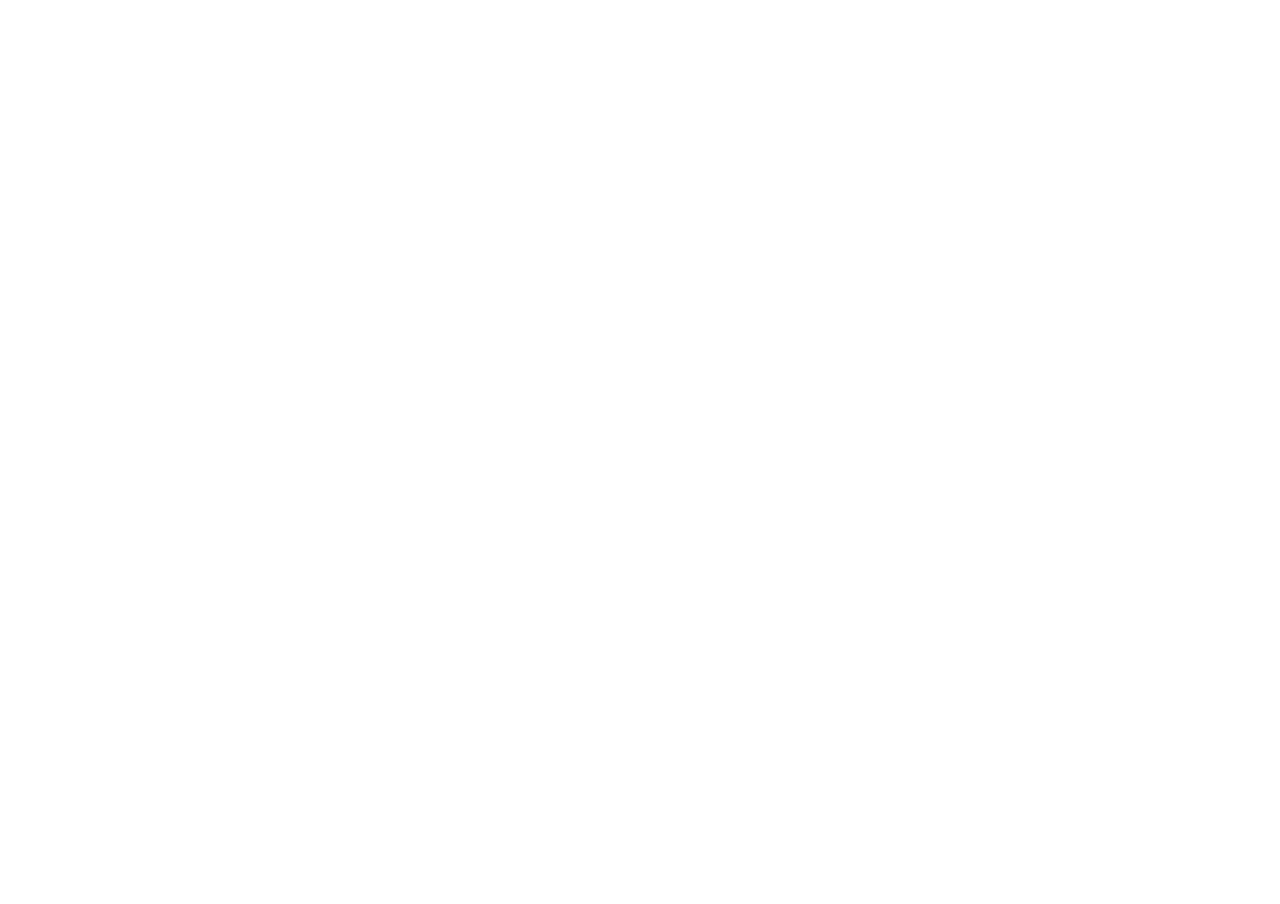
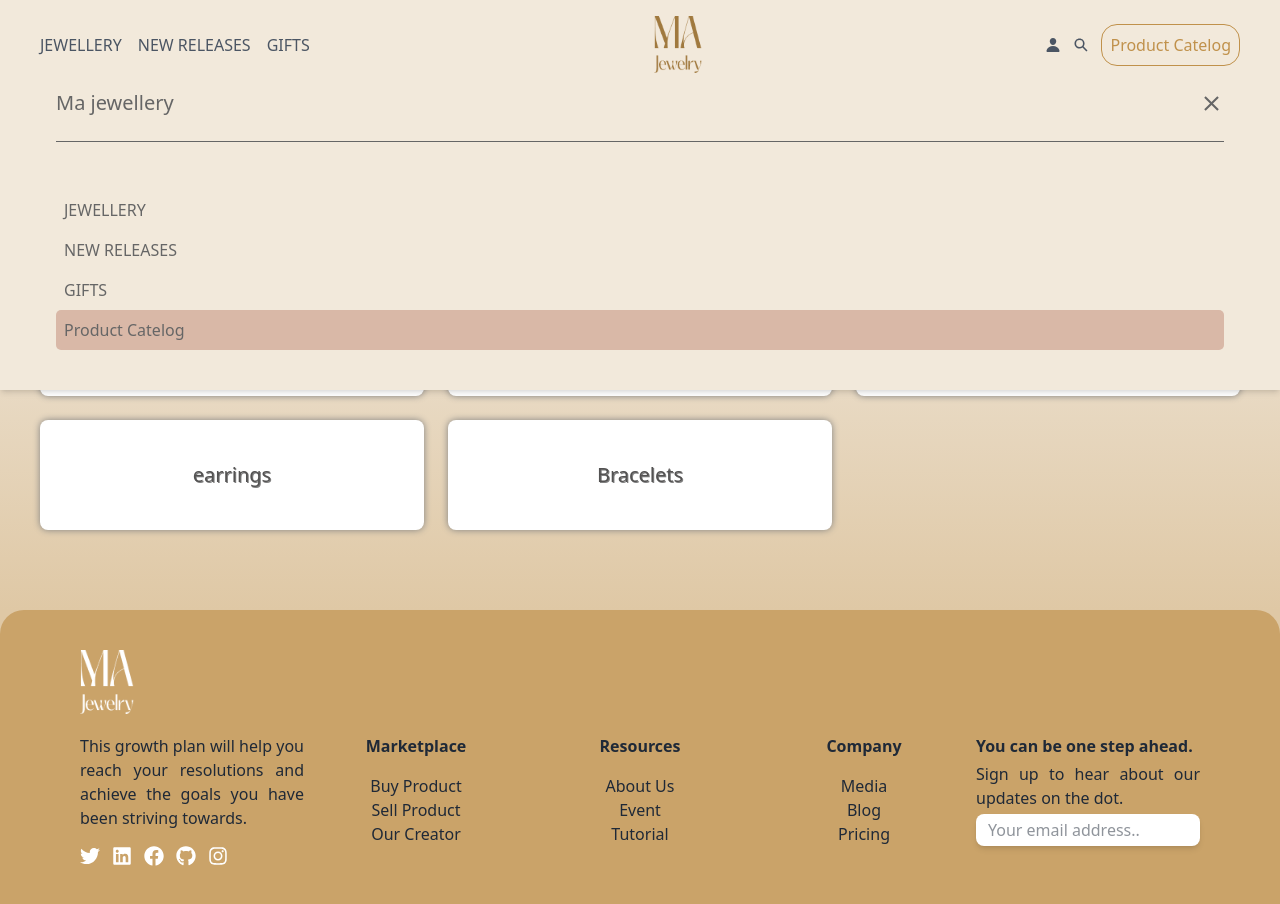
Before and after one commit to Mahlagha2211/goldWebsite, a React (Vite) app: page /products in a window 1280 px wide. Before the commit this address had no page. Before the commit the page ends 800 px from the top, so only its background shows below. Built offline with nearby package versions, Linux system fonts and the light colour scheme.

Commit message:
start the products route

```diff
--- a/src/App.css
+++ b/src/App.css
@@ -19,6 +19,9 @@
 .diamond img {
   @apply max-[550px]:h-10;
 }
-.diamond p{
+.diamond p {
   @apply max-[550px]:text-[12px] max-[550px]:font-bold;
 }
+.AllCategories {
+  @apply bg-white rounded-lg py-10 shadow-[0_0_7px_gray] text-shadow-[1px_1px_0px_gray] text-center text-[20px] text-[#535252];
+}
--- a/src/App.jsx
+++ b/src/App.jsx
@@ -1,12 +1,19 @@
 import HomePage from "./pages/HomePage";
 import Categories from "./pages/Categories";
 import { Routes, Route } from "react-router-dom";
+import Categorytype from "./components/Categories/Categorytype";
+
+import AllCategory from "./components/Categories/AllCategory";
+
 function App() {
   return (
     <>
       <Routes>
         <Route path="/" element={<HomePage />} />
-        <Route path="/product" element={<Categories />} />
+        <Route path="/products" element={<Categories />}>
+          <Route index element={<AllCategory />} />
+          <Route path=":category" element={<Categorytype />} />
+        </Route>
       </Routes>
     </>
   );
--- /dev/null
+++ b/src/components/Categories/AllCategory.jsx
@@ -0,0 +1,29 @@
+import { NavLink } from "react-router";
+
+export default function AllCategory() {
+  return (
+    <div className=" pt-[130px] bg-linear-to-b from-[#F8F8F8] to-[#DFC8A5]">
+      <p className="text-center text-3xl text-[#604825]">All Categories</p>
+      <p className="text-center text-primaryColor mt-4">
+        Find your new everyday favorite with our collection and women
+      </p>
+      <div className="grid grid-cols-3 py-20 px-10 gap-6">
+        <NavLink to="/products/necklaces" className="AllCategories ">
+          Necklaces
+        </NavLink>
+        <NavLink to="/products/rings" className="AllCategories ">
+          Rings
+        </NavLink>
+        <NavLink to="/products/sets" className="AllCategories ">
+          sets
+        </NavLink>
+        <NavLink to="/products/earrings" className="AllCategories ">
+          earrings
+        </NavLink>
+        <NavLink to="/products/bracelets" className="AllCategories ">
+          Bracelets
+        </NavLink>
+      </div>
+    </div>
+  );
+}
--- a/src/components/Categories/Category.jsx
+++ /dev/null
@@ -1,15 +0,0 @@
-import axios from "axios";
-import { useQuery } from "@tanstack/react-query";
-
-const categories = async () => {
-  const response = await axios.get("http://localhost:3001/categories/1");
-  return response.data;
-};
-
-export default function Category() {
-  const { data, isLoading, error } = useQuery({
-    queryKey: ["categories"],
-    queryFn: categories,
-  });
-  return <div></div>;
-}
--- /dev/null
+++ b/src/components/Categories/Categorytype.jsx
@@ -0,0 +1,9 @@
+import axios from "axios";
+import { useQuery } from "@tanstack/react-query";
+import { useParams } from "react-router";
+
+export default function Categorytype() {
+  const { category } = useParams();
+
+  return <div></div>;
+}
--- a/src/components/Homepage/Category.jsx
+++ b/src/components/Homepage/Category.jsx
@@ -1,3 +1,5 @@
+import { NavLink } from "react-router";
+
 export default function Category() {
   return (
     <div className="bg-linear-to-b from-[#F2E9DB] to-[#DFC8A5] flex flex-col items-center justify-center gap-y-10 py-16">
@@ -8,6 +10,7 @@
         <p className="text-[#C0914B]">Indulge in what we offer</p>
       </div>
       <div className="grid min-[700px]:grid-cols-6 gap-x-4 gap-y-4">
+        <NavLink to="/products/bracelets">
           <div className="bgCategory  ">
             <div className="h-full bg-[linear-gradient(to_top,rgba(194,137,120),rgba(194,137,120,0)),url('/image/Bracelets.png')] category ">
               <p className="translate-x-4 translate-y-44 rotate-270 origin-bottom">
@@ -15,6 +18,8 @@
               </p>
             </div>
           </div>
+        </NavLink>
+        <NavLink to="/products/necklaces">
           <div className="bgCategory">
             <div className="bg-[linear-gradient(to_top,rgba(194,137,120),rgba(194,137,120,0)),url('/image/Necklaces.png')] category">
               <p className="translate-x-4 translate-y-44 rotate-270 origin-bottom">
@@ -22,11 +27,17 @@
               </p>
             </div>
           </div>
-        <div className="col-span-2 p-1 rounded-2xl border max-[700px]:h-72 border-white  bg-linear-to-t from-20% from-[rgba(194,137,120,0.5)]  via-70% via-[rgba(255,255,255,0.1)] to-100% to-[rgba(255,255,255,0.4)]">
+        </NavLink>
+
+        <NavLink
+          to="/products/rings"
+          className="col-span-2  p-1 rounded-2xl border max-[700px]:h-72 border-white  bg-linear-to-t from-20% from-[rgba(194,137,120,0.5)]  via-70% via-[rgba(255,255,255,0.1)] to-100% to-[rgba(255,255,255,0.4)]"
+        >
           <div className="bg-[url('/image/Rings.png')] h-full  bg-cover bg-center  rounded-2xl text-[rgb(194,137,120)] flex justify-center items-end ">
             <p className="text-4xl pb-5">Rings</p>
           </div>
-        </div>
+        </NavLink>
+        <NavLink to="/products/earrings">
           <div className="bgCategory">
             <div className="bg-[linear-gradient(to_top,rgba(0,0,0,0.1),rgba(0,0,0,0)),url('/image/Earrings.png')]  category">
               <p className="translate-x-4 translate-y-44 rotate-270 origin-bottom">
@@ -34,6 +45,8 @@
               </p>
             </div>
           </div>
+        </NavLink>
+        <NavLink to="/products/sets">
           <div className="bgCategory">
             <div className="bg-[linear-gradient(to_top,rgba(194,137,120),rgba(194,137,120,0)),url('/image/Sets.png')] category">
               <p className="translate-x-4 translate-y-44 rotate-270 origin-bottom">
@@ -41,6 +54,7 @@
               </p>
             </div>
           </div>
+        </NavLink>
       </div>
     </div>
   );
--- a/src/pages/Categories.jsx
+++ b/src/pages/Categories.jsx
@@ -1,3 +1,13 @@
+import { Outlet } from "react-router";
+import Footer from "../components/Homepage/Footer";
+import Navbar from "../components/Homepage/Navbar";
+
 export default function categories() {
-  return <div></div>;
+  return (
+    <>
+      <Navbar />
+      <Outlet />
+      <Footer />
+    </>
+  );
 }
--- a/vite.config.js
+++ b/vite.config.js
@@ -3,8 +3,11 @@
 import react from "@vitejs/plugin-react";
 import flowbiteReact from "flowbite-react/plugin/vite";
 
-
 // https://vite.dev/config/
 export default defineConfig({
   plugins: [react(), tailwindcss(), flowbiteReact()],
+  server: {
+    port: 3000, // تغییر پورت به 3000 یا هر پورت آزاد دیگه
+    host: "localhost", // اختیاری، برای جلوگیری از مشکلات IPv6
+  },
 });
```
Lines whose indentation alone changed are shown as unchanged.
